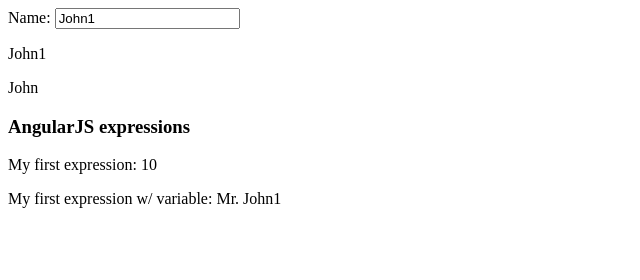
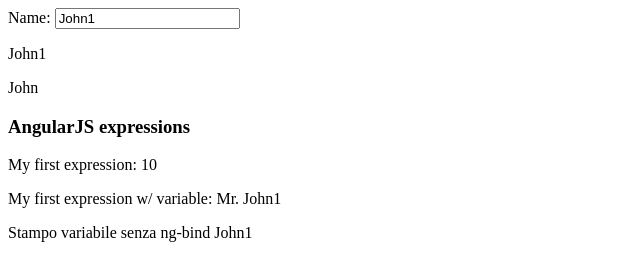
Before and after one commit to TheJoin95/giovanisi-web-based-gobetti-volta, a plain HTML site: page 09-06-2017/index.html in a window 1280 px wide. Shown: the whole page, without its empty margins (0-640 px from the left). Drawn offline with Linux system fonts and the light colour scheme.

Commit message:
09-06-2017 - expression variables

```diff
--- a/09-06-2017/index.html
+++ b/09-06-2017/index.html
@@ -10,6 +10,7 @@
   <h3>AngularJS expressions</h3>
   <p>My first expression: {{ 5 + 5 }}</p>
   <p>My first expression w/ variable: {{  'Mr. ' + name }}</p>
+  <p>Stampo variabile senza ng-bind {{name}}</p>
 </div>
 </body>
 </html>
```
